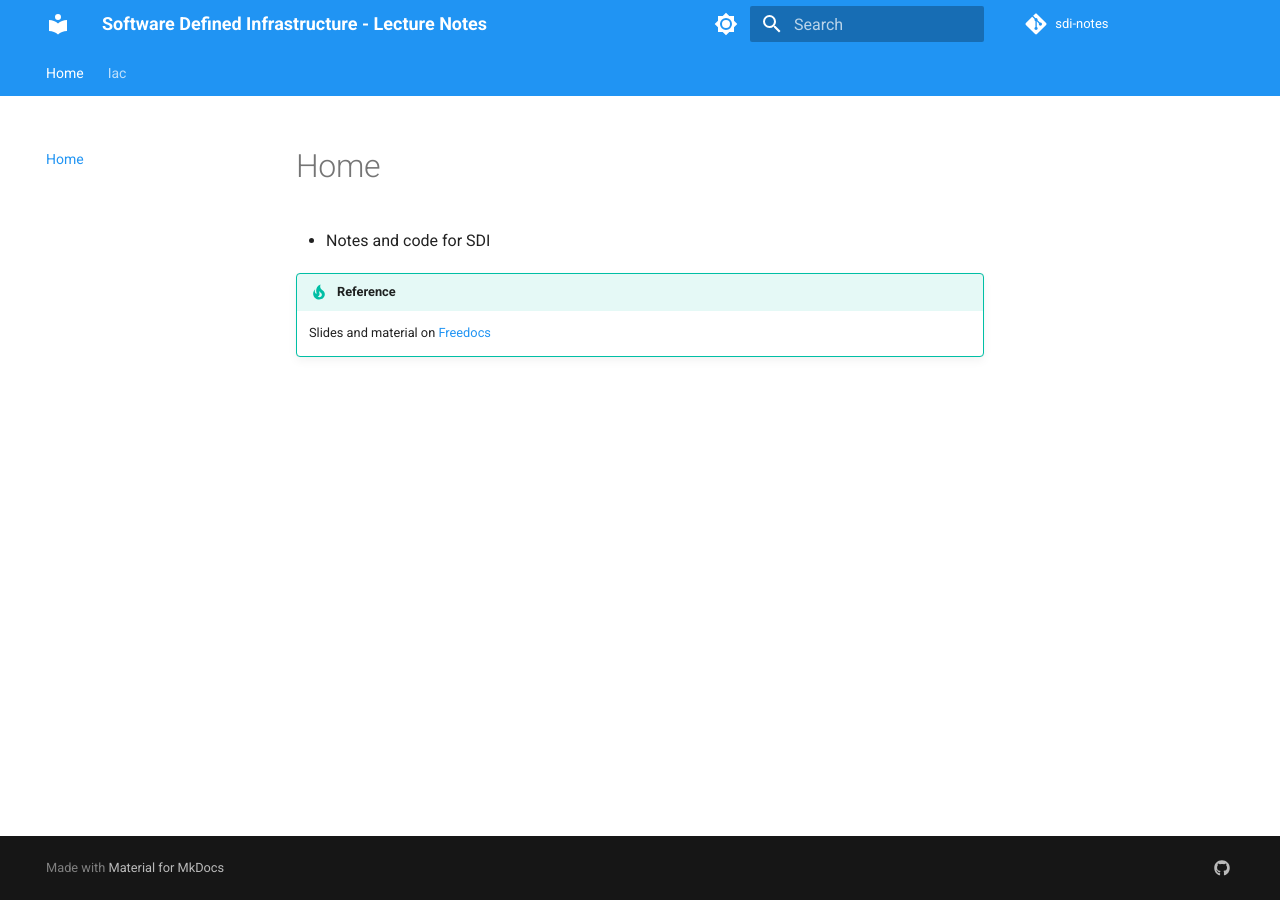
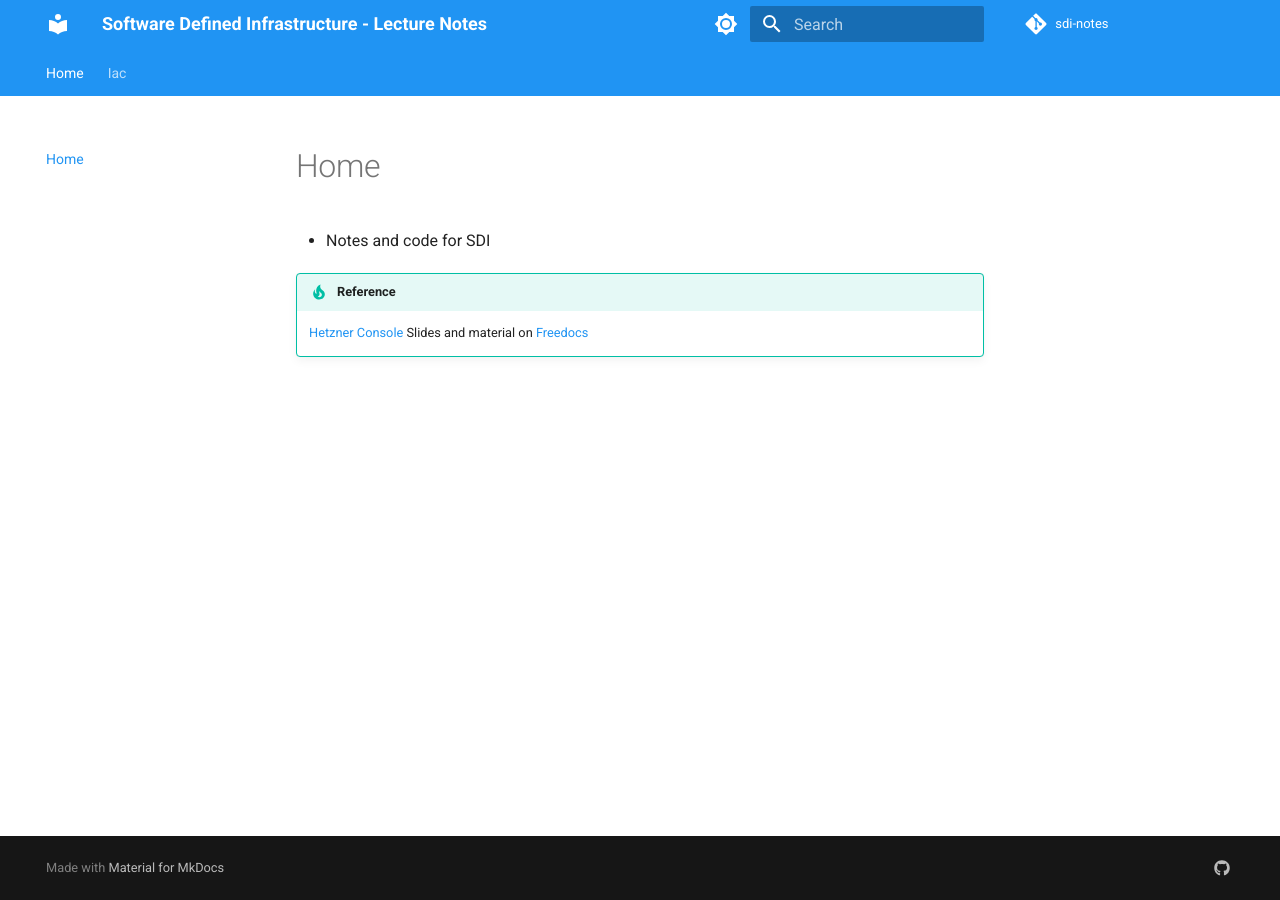
Before and after one commit to julian-schn/sdi-notes, an MkDocs documentation site: the page built from docs/index.md, in a window 1280 px wide. Built offline with MkDocs 1.6.1 and Material for MkDocs 9.7.7, drawn with Linux system fonts in a browser that asks for light colours; comment, search, counter and statistics services are not loaded.

Commit message:
added hetzner cloud hyperlink

```diff
--- a/docs/index.md
+++ b/docs/index.md
@@ -3,4 +3,5 @@
 - Notes and code for SDI
 
 !!! tip "Reference"
+    [Hetzner Console](https://console.hetzner.com/projects/3660831/servers)
     Slides and material on [Freedocs](https://freedocs.mi.hdm-stuttgart.de/sdi.html)
```
